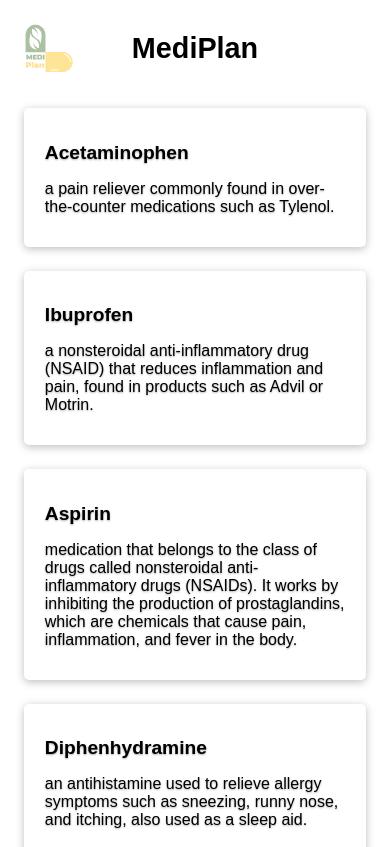
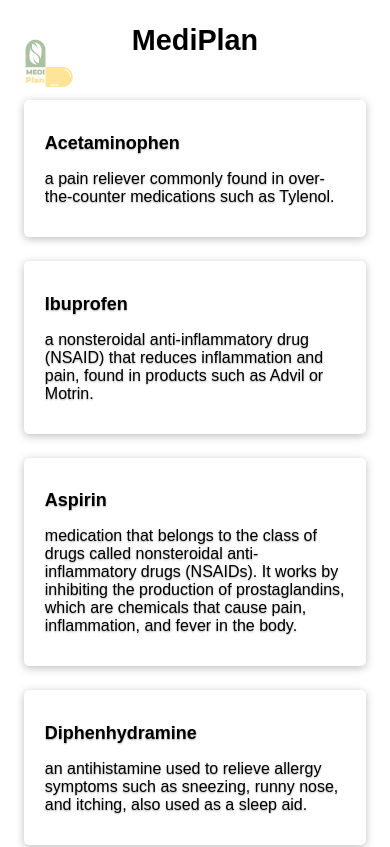
Before and after one commit to REFAEI91/capstone-project, a Next.js app: page / in a window 390 px wide. Shown: the top 847 px of the page. Built offline with nearby package versions, Linux system fonts and the light colour scheme; a web font is replaced by a local one.

Commit message:
add responsive style

```diff
--- a/components/Card.js
+++ b/components/Card.js
@@ -14,17 +14,20 @@
   }
 `;
 const Title = styled.h1`
-  font-size: 1.2em;
+  font-size: large;
   margin-bottom: 10px;
   text-shadow: 0 1px 2px rgba(0, 0, 0, 0.32);
+
   @media (max-width: 375px) {
     font-size: 1.2rem;
+    word-wrap: break-word;
   }
 `;
 const Summary = styled.p`
-  font-size: 1em;
+  font-size: medium;
   margin-bottom: 10px;
   text-shadow: 0 1px 2px rgba(0, 0, 0, 0.32);
+  word-wrap: break-word;
 `;
 export default function Card() {
   return (
--- a/components/Header.js
+++ b/components/Header.js
@@ -9,6 +9,7 @@
   margin-top: 2rem;
   @media screen and (max-width: 600px) {
     font-size: 1.8rem;
+    margin-top: 1.5rem;
   }
 `;
 const Logo = styled.img`
@@ -18,7 +19,7 @@
 
   @media screen and (max-width: 600px) {
     width: 70px;
-    height: 70px;
+    mid-height: 70px;
   }
 `;
 export default function Header() {
```
